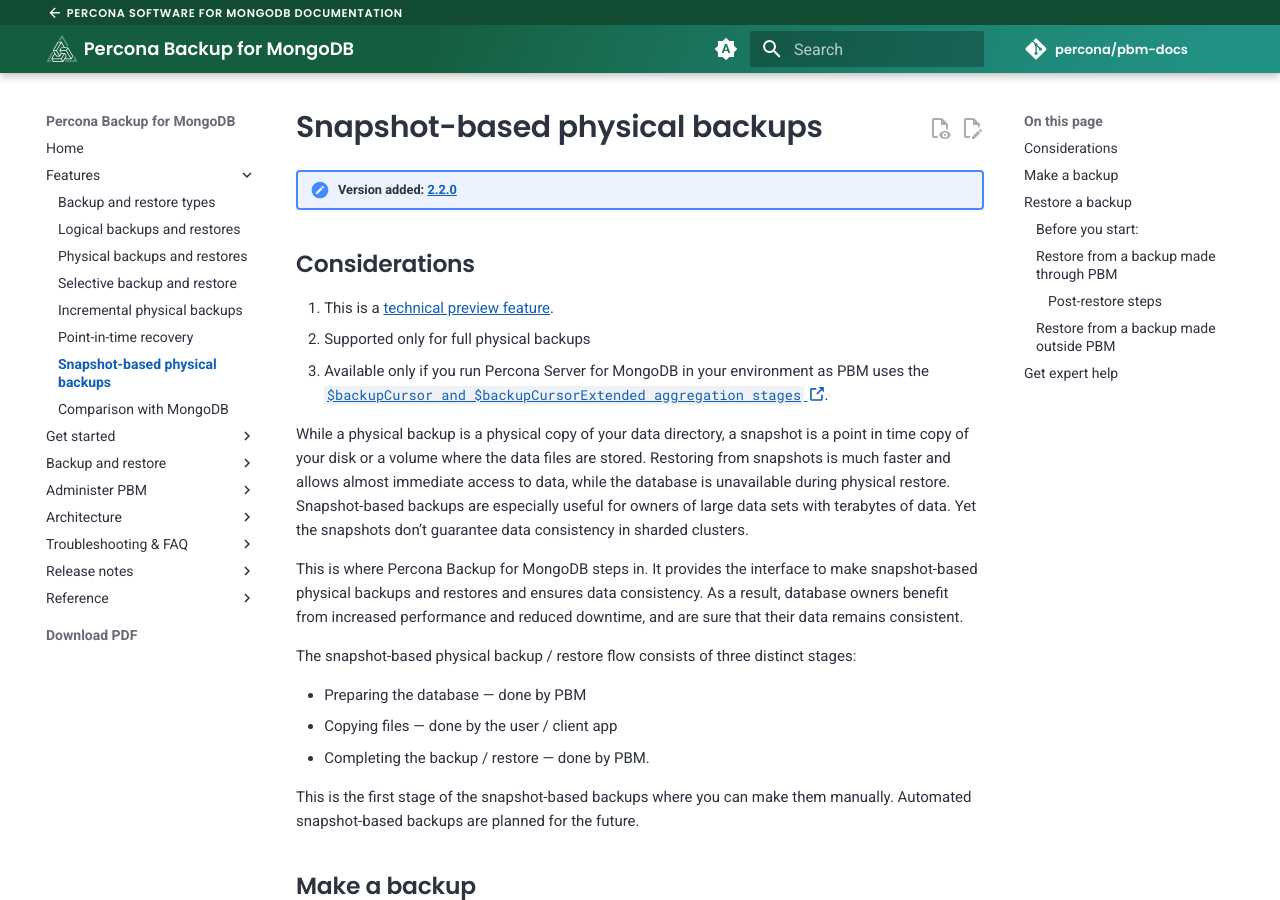
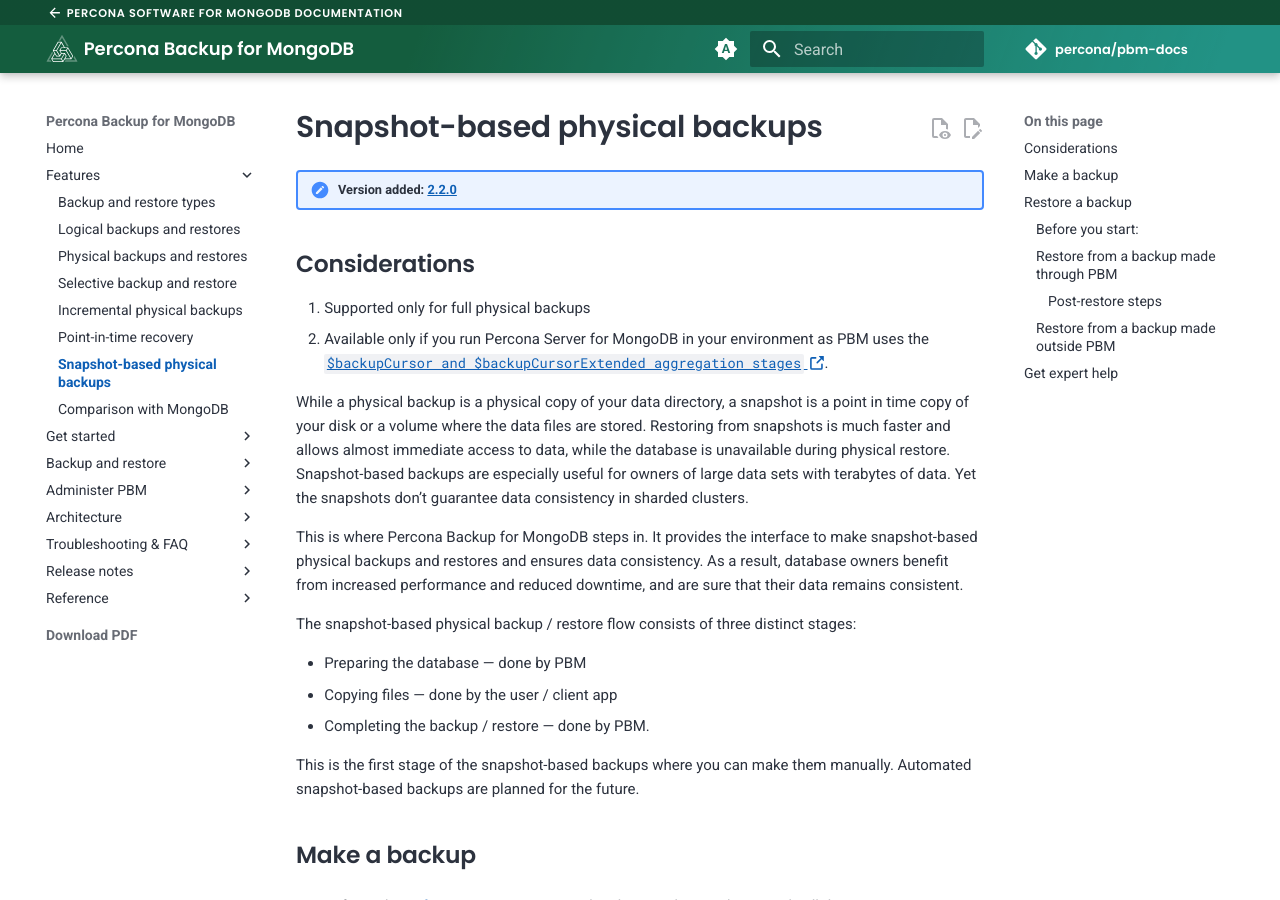
Before and after one commit to percona/pbm-docs, an MkDocs documentation site: the page built from docs/features/snapshots.md, in a window 1280 px wide and 900 px high. Built offline with MkDocs 1.6.1 and Material for MkDocs 9.7.7, drawn with Linux system fonts in a browser that asks for light colours; nearby versions of some CDN libraries; comment, search, counter and statistics services are not loaded.

Commit message:
Replaced tech preview label with GA (#199)
Replaced tech preview label with GA

modified:   docs/features/backup-types.md
modified:   docs/features/snapshots.md

---------

Co-authored-by: radoslawszulgo <radoslaw.szulgo@percona.com>

```diff
--- a/docs/features/snapshots.md
+++ b/docs/features/snapshots.md
@@ -4,9 +4,8 @@
 
 ## Considerations
 
-1. This is a [technical preview feature](../reference/glossary.md#technical-preview-feature).
-2. Supported only for full physical backups
-3. Available only if you run Percona Server for MongoDB in your environment  as PBM uses the [`$backupCursor and $backupCursorExtended aggregation stages` :octicons-link-external-16:](https://docs.percona.com/percona-server-for-mongodb/latest/backup-cursor.html).
+1. Supported only for full physical backups
+2. Available only if you run Percona Server for MongoDB in your environment as PBM uses the [`$backupCursor and $backupCursorExtended aggregation stages` :octicons-link-external-16:](https://docs.percona.com/percona-server-for-mongodb/latest/backup-cursor.html).
 
 While a physical backup is a physical copy of your data directory, a snapshot is a point in time copy of your disk or a volume where the data files are stored. Restoring from snapshots is much faster and allows almost immediate access to data, while the database is unavailable during physical restore. Snapshot-based backups are especially useful for owners of large data sets with terabytes of data. Yet the snapshots don’t guarantee data consistency in sharded clusters.
 
```
Also changed, not shown: docs/features/backup-types.md (+1 -1 lines).
